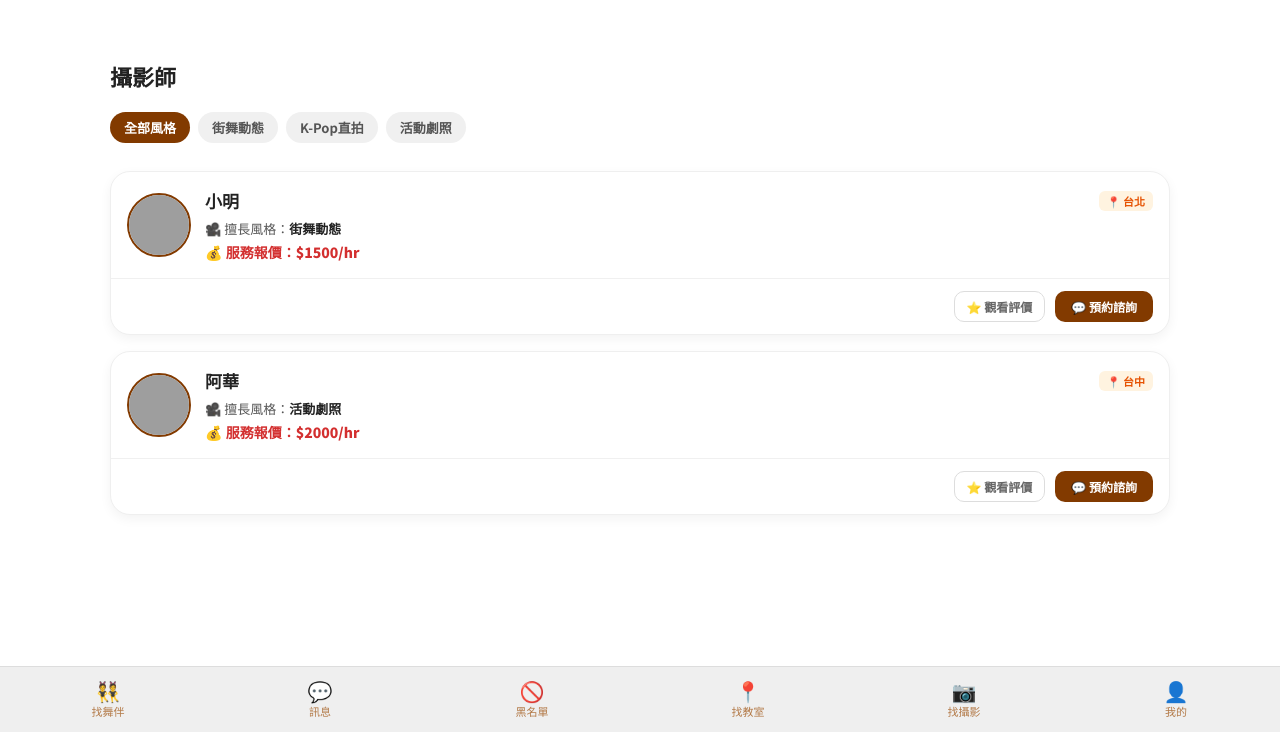
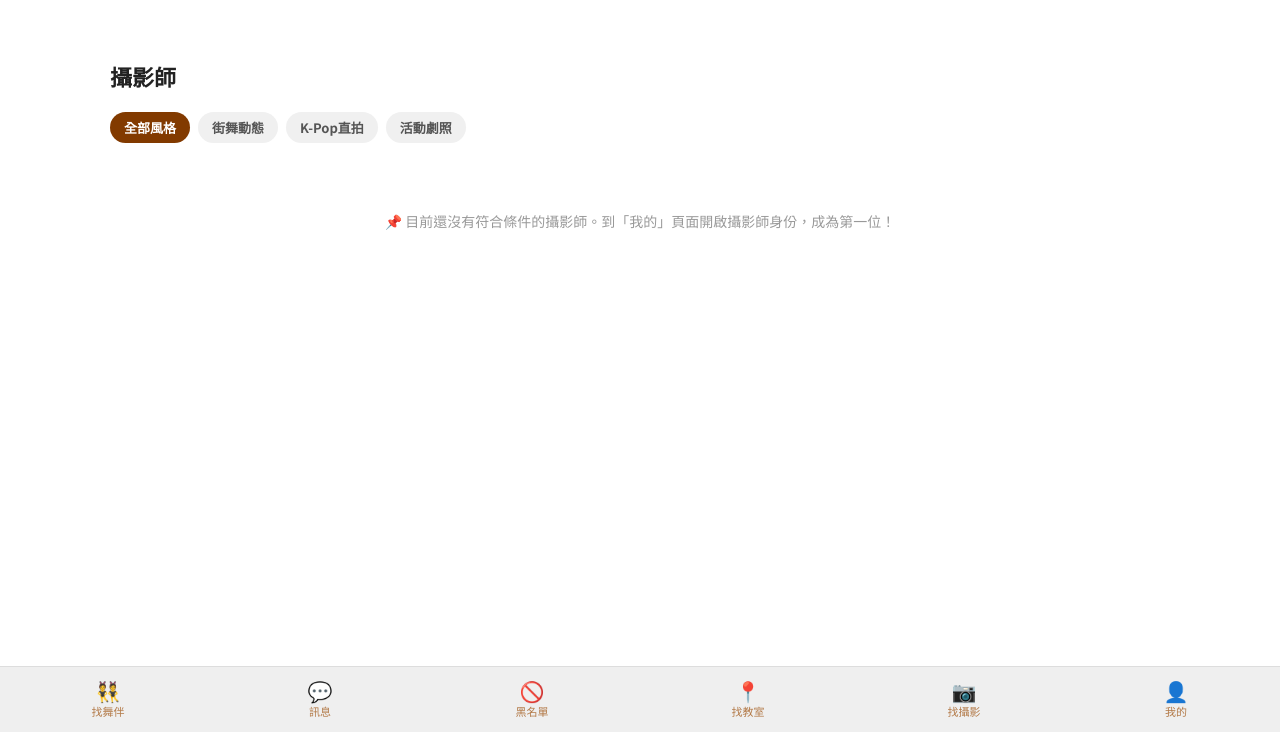
Before and after one commit to a112070251/Wujo, a Node server app: page /photographers in a window 1280 px wide. Shown: the part 68-800 px from the top of the page. Run offline with Node 20, Linux system fonts and the light colour scheme; data that the repository does not hold is empty; some libraries are stand-ins or nearby versions; grey boxes are pictures that could not be loaded.

Commit message:
Real photographer profiles and reviews
- photographers and photographer_reviews tables replace hardcoded/session data
- /me panel: toggle, hourly price (100-100000), style, region, bio; validated server-side
- /photographers lists active photographers from DB with style filter, average rating, DM link
- reviews per photographer: login required, no self-review, one per pair (updatable), tag whitelist
- remove fake seed photographers and reviews

Co-Authored-By: Claude Sonnet 5.5 <noreply@anthropic.com>
Claude-Session: https://claude.ai/code/session_01XzbNPsQsAEFHt9VedJVFKb

```diff
--- a/app.js
+++ b/app.js
@@ -65,16 +65,6 @@ const rooms = [
     { id: 2, name: "信義 101 館", dist: "信義區", price: 600, lat: 25.0336, lng: 121.5646, image: "https://images.unsplash.com/photo-1516450360452-9312f5e86fc7?w=500&auto=format&fit=crop" }
 ];
 
-const dynamicPhotographers = [
-    { name: "小明", avatar: "XiaoMing", style: "街舞動態攝影", price: "1500", location: "台北" },
-    { name: "阿華", avatar: "AhHua", style: "舞台劇照", price: "2000", location: "台中" }
-];
-
-const photoReviews = [
-    { name: "舞者 小雅", rating: "5", tags: ["出片極快", "運鏡很穩"], comment: "分鏡切得超級棒！跳 K-Pop 副歌時的推進鏡頭很有震撼力，而且拍攝完隔天就拿到初剪檔案了，效率高到嚇人，大推！", date: "2026-06-15" },
-    { name: "舞者 阿強", rating: "4", tags: ["很會引導動作"], comment: "很會引導不習慣面對鏡頭的舞者，燈光打得非常好看。美中不足是當天教室冷氣有點弱，但攝影師專業度沒話說！", date: "2026-05-29" }
-];
-
 // --- 防暴力破解與濫用 ---
 const loginLimiter = new Limiter(10, 15 * 60 * 1000);    // 同一 IP + 帳號 15 分鐘最多 10 次
 const registerLimiter = new Limiter(10, 60 * 60 * 1000); // 同一 IP 每小時最多註冊 10 次
@@ -83,7 +73,11 @@ const reviewLimiter = new Limiter(20, 60 * 60 * 1000);   // 同一使用者每
 // --- 評價設定 ---
 const MAX_REVIEW_COMMENT = 300;
 const PHOTO_REVIEW_TAGS = ['出片極快', '運鏡很穩', '很會引導動作', '配樂切點精準'];
-const MAX_PHOTO_REVIEWS = 200;
+const PHOTO_STYLES = ['街舞動態', 'K-Pop直拍', '活動劇照'];
+const PHOTO_LOCATIONS = ['台北', '新北', '桃園', '台中', '台南', '高雄', '其他'];
+const MIN_PHOTO_PRICE = 100;
+const MAX_PHOTO_PRICE = 100000;
+const MAX_PHOTO_BIO = 200;
 
 // --- 貼文與訊息的共用設定 ---
 const POST_TAGS = ['找比賽', '練基礎', '拍片', 'K-Pop', 'HipHop', '街舞', 'Breaking', 'Popping'];
@@ -307,12 +301,6 @@ app.get('/me', (req, res) => {
         req.session.user.isWarning = approved === store.REPORT_BAN_THRESHOLD - 1;
     }
 
-    if (typeof req.session.user.isPhotographer === 'undefined') {
-        req.session.user.isPhotographer = false;
-        req.session.user.photoPrice = "0";
-        req.session.user.photoStyle = "";
-    }
-
     const today = bookingRules.taipeiNow().date;
     const bookings = Number.isInteger(req.session.user.id)
         ? store.listUpcomingBookings(req.session.user.id, today)
@@ -330,19 +318,42 @@ app.get('/me', (req, res) => {
         : [];
     const notice = Object.hasOwn(BOOKING_MESSAGES, req.query.msg) ? BOOKING_MESSAGES[req.query.msg] : null;
 
-    res.render('me', { user: req.session.user, bookings, notice });
+    const pg = Number.isInteger(req.session.user.id) ? store.getPhotographerByUserId(req.session.user.id) : null;
+    const photographer = {
+        active: !!pg && pg.active === 1,
+        price: pg ? pg.price : '',
+        style: pg ? pg.style : PHOTO_STYLES[0],
+        location: pg ? pg.location : PHOTO_LOCATIONS[0],
+        bio: pg ? pg.bio : ''
+    };
+
+    res.render('me', { user: req.session.user, bookings, notice, photographer, photoStyles: PHOTO_STYLES, photoLocations: PHOTO_LOCATIONS, maxPhotoBio: MAX_PHOTO_BIO });
 });
 
 app.post('/update-photographer', (req, res) => {
-    if (!req.session.user) return res.redirect('/login');
+    const me = req.session.user;
+    if (!me) return res.redirect('/login');
 
-    const { isPhotographer, photoPrice, photoStyle } = req.body;
+    if (req.body.isPhotographer !== 'true') {
+        store.deactivatePhotographer(me.id);
+        return res.redirect('/me?msg=pg_closed');
+    }
 
-    req.session.user.isPhotographer = (isPhotographer === 'true');
-    req.session.user.photoPrice = photoPrice || "0";
-    req.session.user.photoStyle = photoStyle || "";
+    const priceText = String(req.body.photoPrice || '').trim();
+    const price = /^\d{1,6}$/.test(priceText) ? Number(priceText) : NaN;
+    const style = String(req.body.photoStyle || '');
+    const location = String(req.body.photoLocation || '');
+    const bio = String(req.body.photoBio || '').trim();
 
-    res.redirect('/me');
+    if (!(price >= MIN_PHOTO_PRICE && price <= MAX_PHOTO_PRICE)
+        || !PHOTO_STYLES.includes(style)
+        || !PHOTO_LOCATIONS.includes(location)
+        || bio.length > MAX_PHOTO_BIO) {
+        return res.redirect('/me?msg=pg_invalid');
+    }
+
+    store.savePhotographer(me.id, { price, style, location, bio });
+    res.redirect('/me?msg=pg_saved');
 });
 
 app.get('/blacklist', (req, res) => {
@@ -563,7 +574,10 @@ const BOOKING_MESSAGES = {
     booked: { type: 'success', text: '預約成功！' },
     cancelled: { type: 'success', text: '預約已取消。' },
     cancel_late: { type: 'error', text: `開始前 ${bookingRules.MIN_CANCEL_HOURS} 小時內無法取消，請直接聯絡教室。` },
-    notfound: { type: 'error', text: '找不到這筆預約。' }
+    notfound: { type: 'error', text: '找不到這筆預約。' },
+    pg_saved: { type: 'success', text: '攝影師檔案已更新。' },
+    pg_closed: { type: 'success', text: '已暫停接案，你不會出現在攝影師列表。' },
+    pg_invalid: { type: 'error', text: `請填寫 ${MIN_PHOTO_PRICE} 到 ${MAX_PHOTO_PRICE} 的時薪，並選擇風格與地區（簡介最多 ${MAX_PHOTO_BIO} 字）。` }
 };
 
 function findRoom(idParam) {
@@ -675,35 +689,21 @@ app.get('/profile/:username', (req, res) => {
 });
 
 app.get('/photographers', (req, res) => {
-    const currentStyle = req.query.style || '全部風格';
+    const currentStyle = PHOTO_STYLES.includes(req.query.style) ? req.query.style : '全部風格';
 
-    let currentList = [
-        { name: "小明", avatar: "XiaoMing", style: "街舞動態", price: "1500", location: "台北" },
-        { name: "阿華", avatar: "AhHua", style: "活動劇照", price: "2000", location: "台中" }
-    ];
+    const photographers = store.listPhotographers(currentStyle === '全部風格' ? null : currentStyle).map(p => ({
+        id: p.id,
+        name: p.name,
+        avatar: p.name,
+        style: p.style,
+        price: p.price,
+        location: p.location,
+        bio: p.bio,
+        rating: p.avg_rating,
+        reviewCount: p.review_count
+    }));
 
-    if (req.session.user && req.session.user.isPhotographer) {
-        const alreadyExists = currentList.some(p => p.name === req.session.user.name);
-        if (!alreadyExists) {
-            currentList.push({
-                name: req.session.user.name,
-                avatar: req.session.user.name,
-                style: req.session.user.photoStyle || "未填寫風格",
-                price: req.session.user.photoPrice || "0",
-                location: "台北"
-            });
-        }
-    }
-
-    let filteredPhotographers = currentList;
-    if (currentStyle !== '全部風格') {
-        filteredPhotographers = currentList.filter(p => p.style.includes(currentStyle));
-    }
-
-    res.render('photographers', {
-        photographers: filteredPhotographers,
-        currentStyle: currentStyle
-    });
+    res.render('photographers', { photographers, currentStyle, photoStyles: PHOTO_STYLES });
 });
 
 app.get('/review', (req, res) => {
@@ -724,41 +724,53 @@ app.get('/review', (req, res) => {
 });
 
 app.get('/review/photographer', (req, res) => {
-    const targetName = req.query.target;
+    const pg = store.getActivePhotographerByName(String(req.query.target || '').trim());
+    if (!pg) return res.redirect('/photographers');
+
+    const me = req.session.user;
     const targetPhotographer = {
-        name: targetName || "神祕攝影師",
-        avatar: targetName || "default",
-        style: "街舞動態攝影 / 韓系直拍",
-        rating: "4.9"
+        id: pg.id,
+        name: pg.name,
+        avatar: pg.name,
+        style: pg.style,
+        rating: pg.avg_rating,
+        reviewCount: pg.review_count
     };
-    res.render('review_photographer', { targetPhotographer, photoReviews });
+    const photoReviews = store.listPhotographerReviews(pg.id).map(r => ({
+        name: '舞者 ' + r.reviewer_name,
+        rating: String(r.rating),
+        tags: r.tags,
+        comment: r.comment,
+        date: String(r.created_at).slice(0, 10)
+    }));
+
+    res.render('review_photographer', {
+        targetPhotographer,
+        photoReviews,
+        canReview: !!me && me.id !== pg.id,
+        notice: req.query.msg === 'saved' ? { type: 'success', text: '評價已送出，謝謝你的回饋！' } : null
+    });
 });
 
 app.post('/submit-photo-review', (req, res) => {
     const me = req.session.user;
     if (!me) return res.redirect('/login');
 
-    const targetName = String(req.body.targetName || '').trim().slice(0, 30);
+    const pg = store.getActivePhotographerByName(String(req.body.targetName || '').trim());
+    if (!pg || pg.id === me.id) return res.redirect('/photographers');
+
     const rating = String(req.body.rating || '');
     const comment = String(req.body.comment || '').trim();
     const rawTags = req.body.tags;
-    const selectedTags = (Array.isArray(rawTags) ? rawTags : rawTags ? [rawTags] : [])
-        .filter(tag => PHOTO_REVIEW_TAGS.includes(tag));
+    const selectedTags = [...new Set((Array.isArray(rawTags) ? rawTags : rawTags ? [rawTags] : [])
+        .filter(tag => PHOTO_REVIEW_TAGS.includes(tag)))];
 
-    const back = `/review/photographer?target=${encodeURIComponent(targetName)}`;
+    const back = `/review/photographer?target=${encodeURIComponent(pg.name)}`;
     if (!/^[1-5]$/.test(rating) || comment.length < 1 || comment.length > MAX_REVIEW_COMMENT) return res.redirect(back);
     if (!reviewLimiter.hit('photo|' + me.id)) return res.status(429).send('送出太頻繁，請稍後再試');
 
-    photoReviews.unshift({
-        name: '舞者 ' + me.name,
-        rating,
-        tags: [...new Set(selectedTags)],
-        comment,
-        date: new Date().toISOString().split('T')[0]
-    });
-    if (photoReviews.length > MAX_PHOTO_REVIEWS) photoReviews.length = MAX_PHOTO_REVIEWS;
-
-    res.redirect(back);
+    store.savePhotographerReview(me.id, pg.id, Number(rating), selectedTags, comment);
+    res.redirect(back + '&msg=saved');
 });
 
 app.get('/share', (req, res) => res.render('share'));
--- a/views/photographers.ejs
+++ b/views/photographers.ejs
@@ -18,37 +18,13 @@
            <!-- 篩選標籤 (升級為實體可點擊、帶參數連結，完全保留原本 UI 樣式與佈局) -->
             <div class="tag-scroller" style="display: flex; gap: 8px; overflow-x: auto; padding-bottom: 12px; margin-bottom: 16px; -webkit-overflow-scrolling: touch;">
 
-                <!-- 全部風格 -->
-                <a href="/photographers?style=全部風格"
-                class="tag-item <%= currentStyle === '全部風格' ? 'active' : '' %>"
-                style="text-decoration: none; padding: 6px 14px; border-radius: 20px; font-size: 13px; font-weight: bold; white-space: nowrap;
-                        <%= currentStyle === '全部風格' ? 'background: #823A00; color: white;' : 'background: #F0F0F0; color: #555;' %>">
-                    全部風格
-                </a>
-
-                <!-- 街舞動態 -->
-                <a href="/photographers?style=街舞動態"
-                class="tag-item <%= currentStyle === '街舞動態' ? 'active' : '' %>"
-                style="text-decoration: none; padding: 6px 14px; border-radius: 20px; font-size: 13px; font-weight: bold; white-space: nowrap;
-                        <%= currentStyle === '街舞動態' ? 'background: #823A00; color: white;' : 'background: #F0F0F0; color: #555;' %>">
-                    街舞動態
-                </a>
-
-                <!-- K-Pop直拍 -->
-                <a href="/photographers?style=K-Pop直拍"
-                class="tag-item <%= currentStyle === 'K-Pop直拍' ? 'active' : '' %>"
-                style="text-decoration: none; padding: 6px 14px; border-radius: 20px; font-size: 13px; font-weight: bold; white-space: nowrap;
-                        <%= currentStyle === 'K-Pop直拍' ? 'background: #823A00; color: white;' : 'background: #F0F0F0; color: #555;' %>">
-                    K-Pop直拍
-                </a>
-
-                <!-- 活動劇照 -->
-                <a href="/photographers?style=活動劇照"
-                class="tag-item <%= currentStyle === '活動劇照' ? 'active' : '' %>"
-                style="text-decoration: none; padding: 6px 14px; border-radius: 20px; font-size: 13px; font-weight: bold; white-space: nowrap;
-                        <%= currentStyle === '活動劇照' ? 'background: #823A00; color: white;' : 'background: #F0F0F0; color: #555;' %>">
-                    活動劇照
-                </a>
+                <% ['全部風格'].concat(photoStyles).forEach(function(s) { %>
+                    <a href="/photographers?style=<%= encodeURIComponent(s) %>"
+                       class="tag-item <%= currentStyle === s ? 'active' : '' %>"
+                       style="text-decoration: none; padding: 6px 14px; border-radius: 20px; font-size: 13px; font-weight: bold; white-space: nowrap; <%= currentStyle === s ? 'background: #823A00; color: white;' : 'background: #F0F0F0; color: #555;' %>">
+                        <%= s %>
+                    </a>
+                <% }); %>
 
             </div>
 
@@ -76,18 +52,24 @@
                                         🎥 擅長風格：<span style="color: #222; font-weight: bold;"><%= photographer.style %></span>
                                     </p>
 
+                                    <% if (photographer.bio) { %>
+                                        <p style="font-size: 12px; color: #777; margin: 0 0 6px 0; line-height: 1.5;"><%= photographer.bio %></p>
+                                    <% } %>
+                                    <p style="font-size: 12px; color: #888; margin: 0 0 4px 0;">
+                                        <%= photographer.reviewCount > 0 ? '★ ' + photographer.rating + '（' + photographer.reviewCount + ' 則評價）' : '尚無評價' %>
+                                    </p>
                                     <p style="font-size: 14px; color: #D32F2F; margin: 0; font-weight: 900;">
                                         💰 服務報價：$<%= photographer.price %>/hr
                                     </p>
                                 </div>
                             </div>
 
-                            <div style="background: #FAFFA; border-top: 1px solid #F0F0F0; padding: 12px 16px; display: flex; justify-content: flex-end; gap: 10px;">
-                                <a href="/review/photographer?target=<%= photographer.name %>" style="font-size: 12px; color: #666; text-decoration: none; padding: 6px 12px; border: 1px solid #DDD; border-radius: 10px; font-weight: bold;">
+                            <div style="background: #FAFAFA; border-top: 1px solid #F0F0F0; padding: 12px 16px; display: flex; justify-content: flex-end; gap: 10px;">
+                                <a href="/review/photographer?target=<%= encodeURIComponent(photographer.name) %>" style="font-size: 12px; color: #666; text-decoration: none; padding: 6px 12px; border: 1px solid #DDD; border-radius: 10px; font-weight: bold;">
                                     ⭐ 觀看評價
                                 </a>
-                                <a href="/chat" style="font-size: 12px; color: white; background: #823A00; text-decoration: none; padding: 6px 16px; border-radius: 10px; font-weight: bold; display: flex; align-items: center; gap: 4px;">
-                                    💬 預約諮詢
+                                <a href="/chat/<%= photographer.id %>" style="font-size: 12px; color: white; background: #823A00; text-decoration: none; padding: 6px 16px; border-radius: 10px; font-weight: bold; display: flex; align-items: center; gap: 4px;">
+                                    💬 私訊洽詢
                                 </a>
                             </div>
 
@@ -96,7 +78,7 @@
                     <% }); %>
                 <% } else { %>
                     <div style="text-align: center; padding: 40px 20px; color: #999; font-size: 14px;">
-                        📌 目前暫無符合條件的舞者攝影師。
+                        📌 目前還沒有符合條件的攝影師。到「我的」頁面開啟攝影師身份，成為第一位！
                     </div>
                 <% } %>
 
```
Also changed, not shown: db.js (+66 -0 lines), views/me.ejs (+20 -9 lines), views/review_photographer.ejs (+9 -2 lines).
